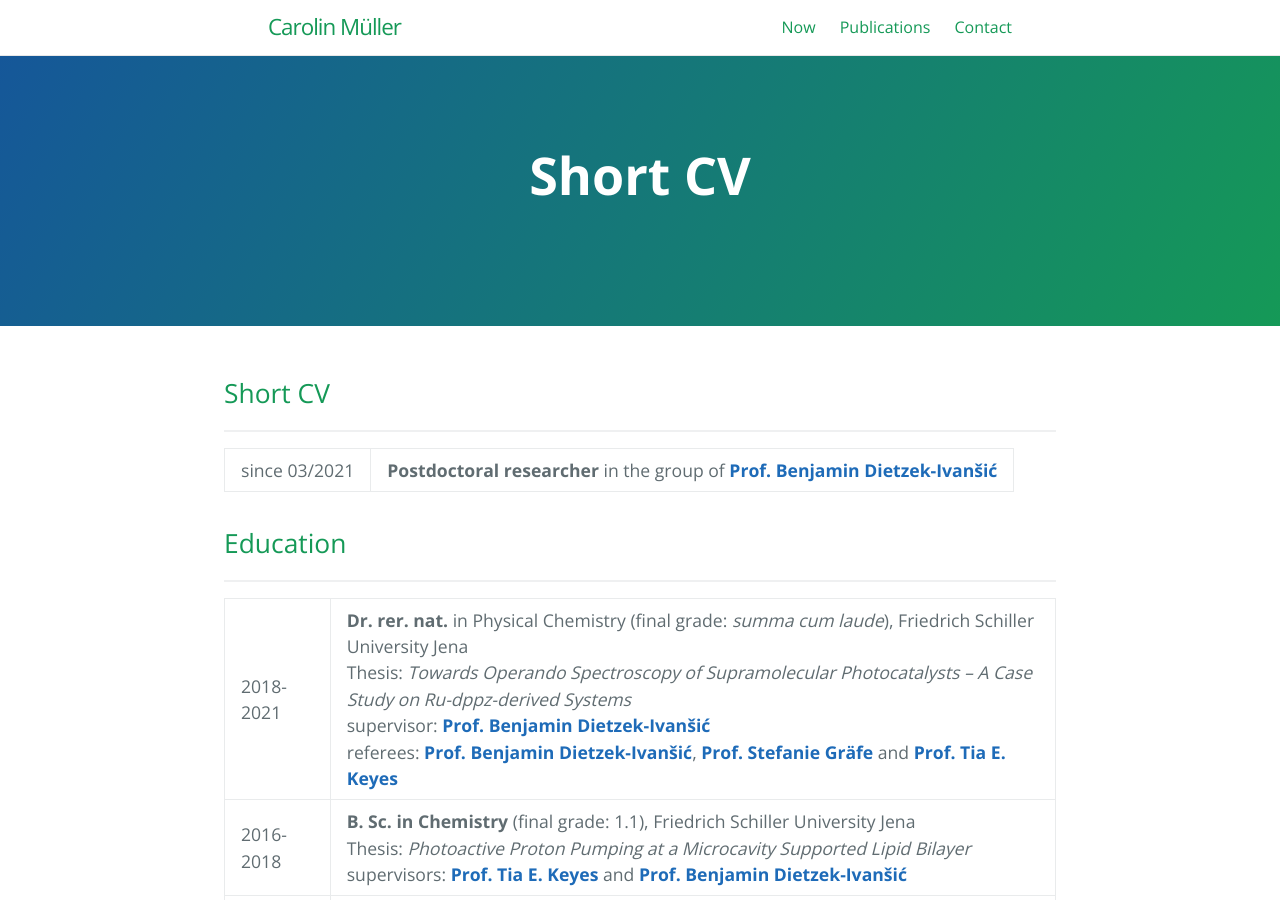
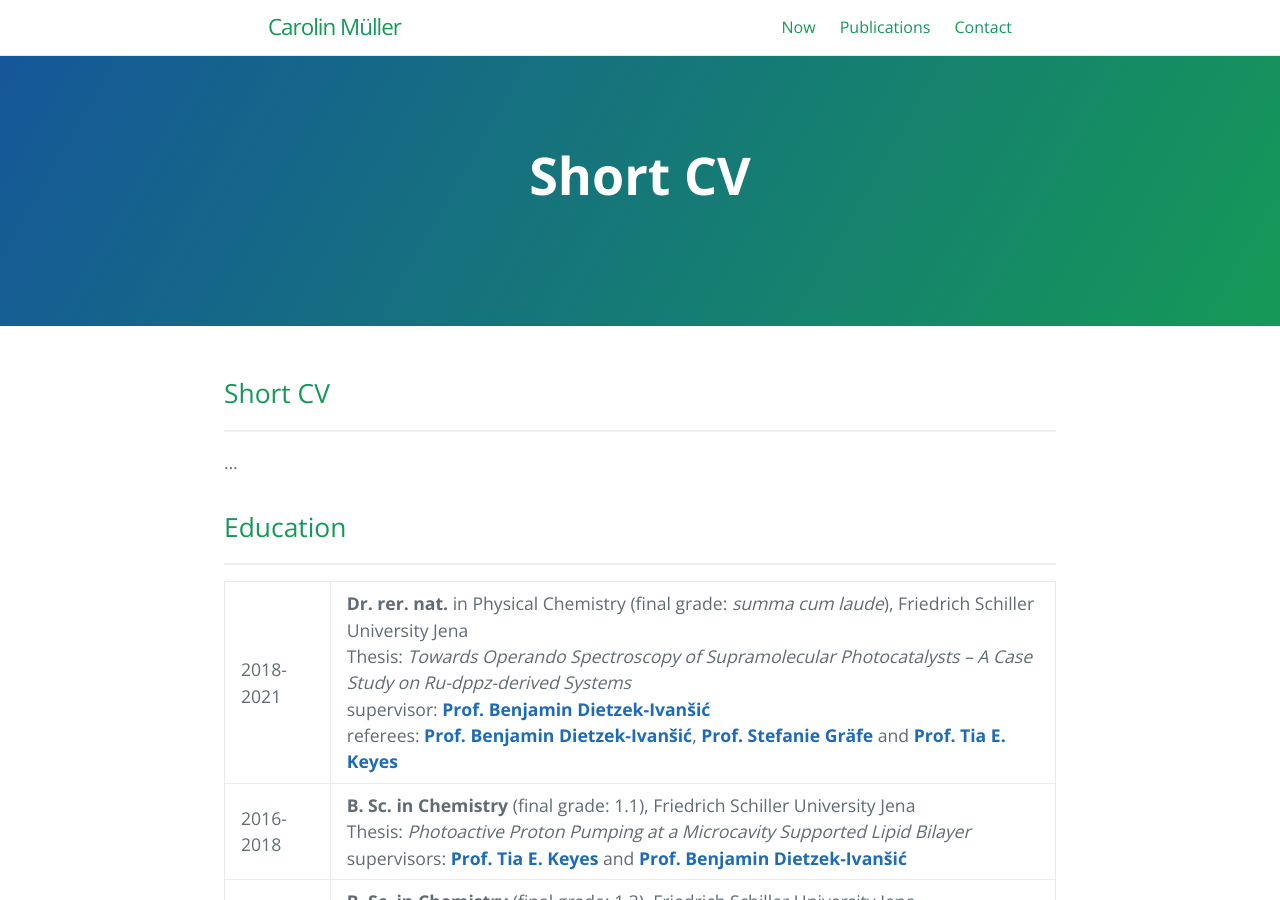
Before and after one commit to carolin-m/carolin-m.github.io, a Jekyll site: the page built from about.md, in a window 1280 px wide and 900 px high. Built offline with Jekyll 4.4.1, drawn with Linux system fonts in a browser that asks for light colours; our own code applies the rules of GitHub Pages for plain Markdown files.

Commit message:
Update about.md

```diff
--- a/about.md
+++ b/about.md
@@ -10,7 +10,7 @@ order: 0
 ## Short CV <br>
 ______________
 
-| since 03/2021 | **Postdoctoral researcher** in the group of [**Prof. Benjamin Dietzek-Ivanšić**](https://www.ipc.uni-jena.de/en/AGDietzek) |
+...
 
 ## Education <br>
 ________________
```
